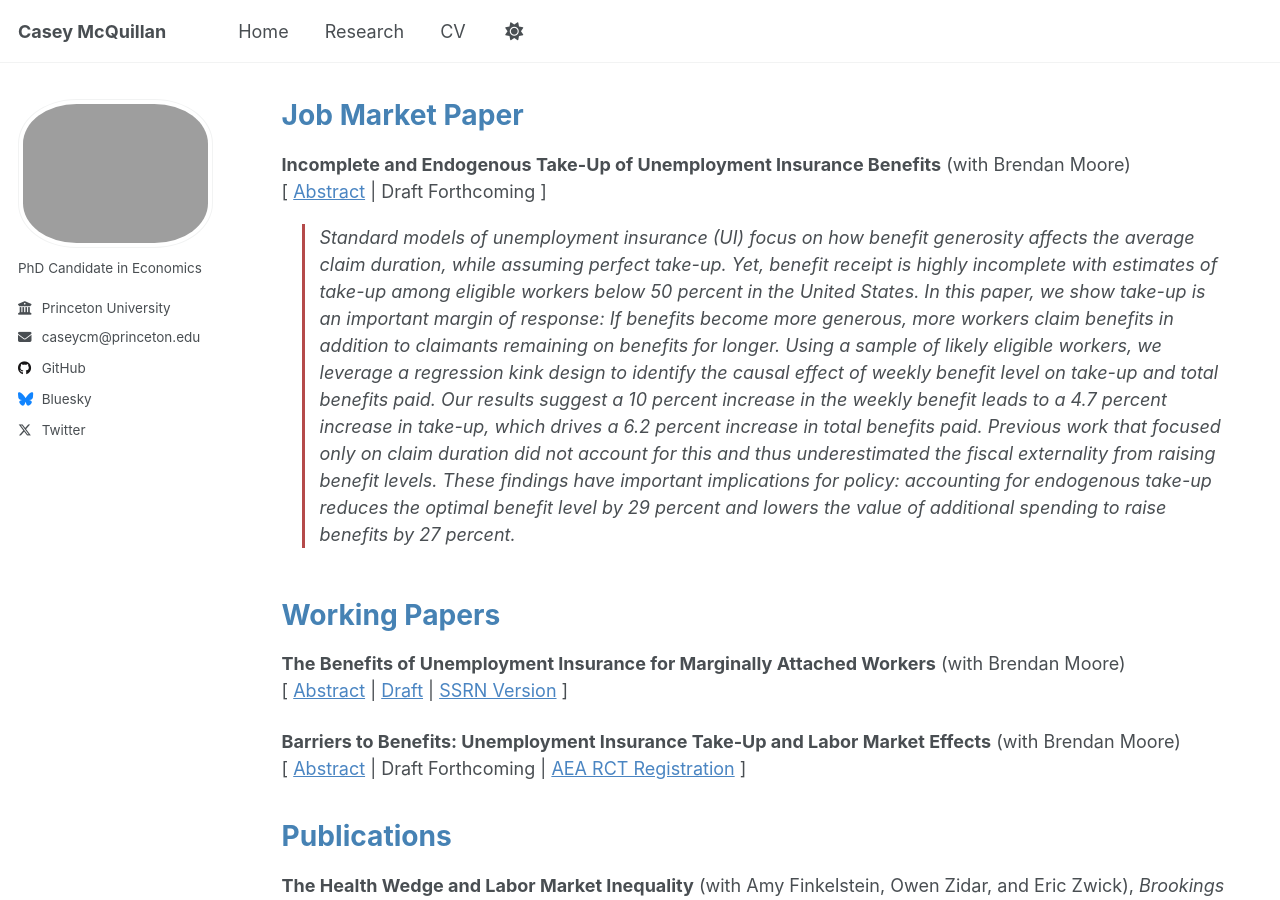
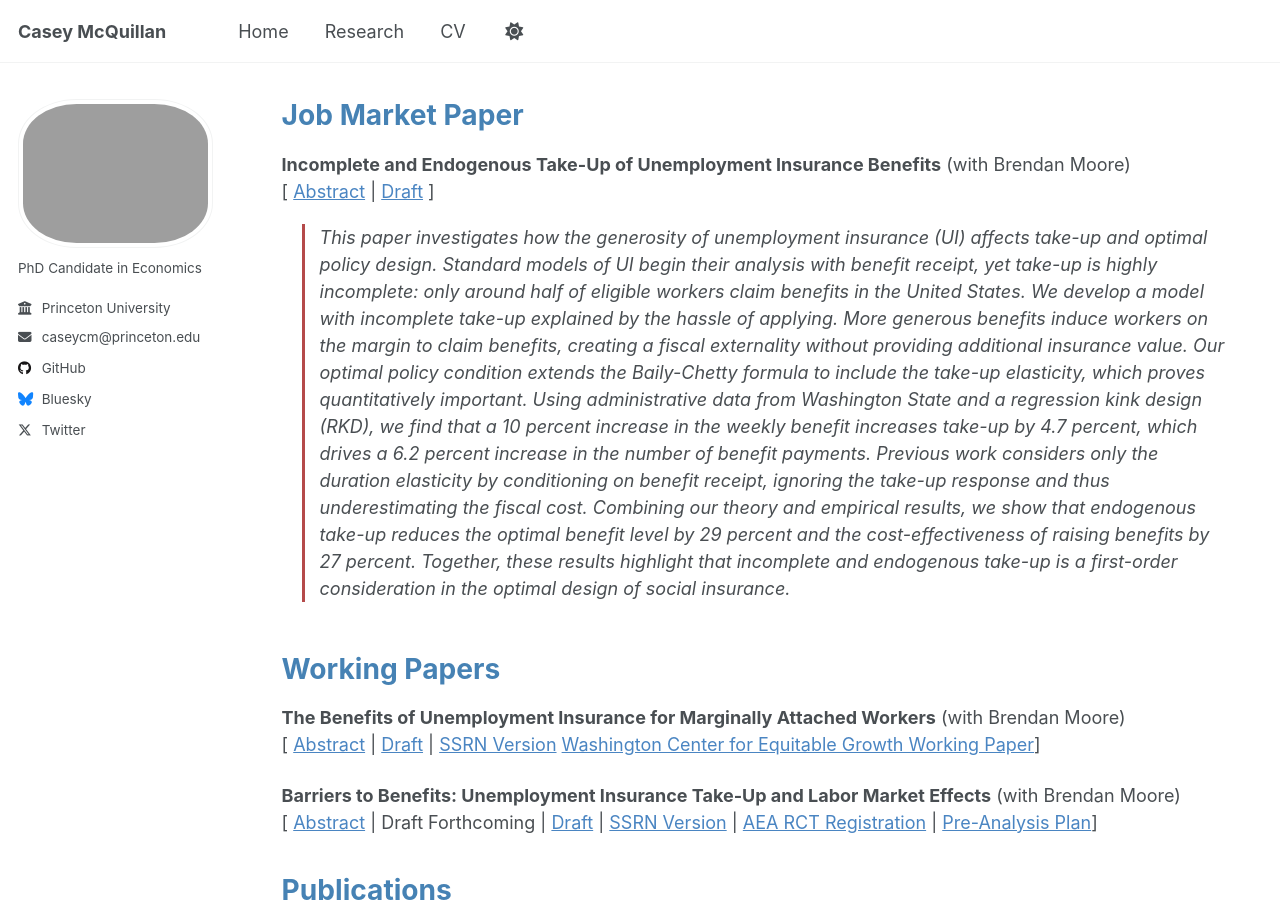
Before and after one commit to casey-mcquillan/casey-mcquillan.github.io, a Jekyll site: the page built from _pages/research.md, in a window 1280 px wide and 900 px high. Built offline with Jekyll 4.4.1, drawn with Linux system fonts in a browser that asks for light colours.

Commit message:
Update Research with abstracts and drafts

```diff
--- a/_pages/research.md
+++ b/_pages/research.md
@@ -8,10 +8,10 @@ author_profile: true
 # Job Market Paper
 
 **Incomplete and Endogenous Take-Up of Unemployment Insurance Benefits** (with Brendan Moore) <br>
-[ [Abstract](#){: onclick="event.preventDefault(); toggleAbstract('abstract_JMP')" .paper-link} | Draft Forthcoming ]
+[ [Abstract](#){: onclick="event.preventDefault(); toggleAbstract('abstract_JMP')" .paper-link} | [Draft](https://esd.wa.gov/media/pdf/4240/endogenoustake-upuibenefts-working-paper-oct2025pdf/download?inline){: target="_blank"  rel="noopener noreferrer" .paper-link} ]
 <div id="abstract_JMP">
 <blockquote style="margin-left: 20px; padding-left: 15px; border-left: 3px solid rgb(181, 74, 74);">
-Standard models of unemployment insurance (UI) focus on how benefit generosity affects the average claim duration, while assuming perfect take-up. Yet, benefit receipt is highly incomplete with estimates of take-up among eligible workers below 50 percent in the United States. In this paper, we show take-up is an important margin of response: If benefits become more generous, more workers claim benefits in addition to claimants remaining on benefits for longer. Using a sample of likely eligible workers, we leverage a regression kink design to identify the causal effect of weekly benefit level on take-up and total benefits paid. Our results suggest a 10 percent increase in the weekly benefit leads to a 4.7 percent increase in take-up, which drives a 6.2 percent increase in total benefits paid. Previous work that focused only on claim duration did not account for this and thus underestimated the fiscal externality from raising benefit levels. These findings have important implications for policy: accounting for endogenous take-up reduces the optimal benefit level by 29 percent and lowers the value of additional spending to raise benefits by 27 percent.
+This paper investigates how the generosity of unemployment insurance (UI) affects take-up and optimal policy design. Standard models of UI begin their analysis with benefit receipt, yet take-up is highly incomplete: only around half of eligible workers claim benefits in the United States. We develop a model with incomplete take-up explained by the hassle of applying. More generous benefits induce workers on the margin to claim benefits, creating a fiscal externality without providing additional insurance value. Our optimal policy condition extends the Baily-Chetty formula to include the take-up elasticity, which proves quantitatively important. Using administrative data from Washington State and a regression kink design (RKD), we find that a 10 percent increase in the weekly benefit increases take-up by 4.7 percent, which drives a 6.2 percent increase in the number of benefit payments. Previous work considers only the duration elasticity by conditioning on benefit receipt, ignoring the take-up response and thus underestimating the fiscal cost. Combining our theory and empirical results, we show that endogenous take-up reduces the optimal benefit level by 29 percent and the cost-effectiveness of raising benefits by 27 percent. Together, these results highlight that incomplete and endogenous take-up is a first-order consideration in the optimal design of social insurance.
 </blockquote>
 </div>
 <div style="height: 15px;"></div>
@@ -19,7 +19,7 @@ Standard models of unemployment insurance (UI) focus on how benefit generosity a
 # Working Papers
 
 **The Benefits of Unemployment Insurance for Marginally Attached Workers** (with Brendan Moore) <br>
-[ [Abstract](#){: onclick="event.preventDefault(); toggleAbstract('abstract_RDD')" .paper-link} | [Draft](https://casey-mcquillan.github.io/files/McQuillan_Moore_UIBenefitsMarginal_2025_0709.pdf){: target="_blank"  rel="noopener noreferrer" .paper-link} | [SSRN Version](https://papers.ssrn.com/sol3/papers.cfm?abstract_id=5357413){: target="_blank"  rel="noopener noreferrer" .paper-link} ]
+[ [Abstract](#){: onclick="event.preventDefault(); toggleAbstract('abstract_RDD')" .paper-link} | [Draft](https://casey-mcquillan.github.io/files/McQuillan_UIBenefitsMarginal_2025_0709.pdf){: target="_blank"  rel="noopener noreferrer" .paper-link} | [SSRN Version](https://papers.ssrn.com/sol3/papers.cfm?abstract_id=5357413){: target="_blank"  rel="noopener noreferrer" .paper-link} [Washington Center for Equitable Growth Working Paper](https://equitablegrowth.org/working-papers/the-benefits-of-unemployment-insurance-for-marginally-attached-workers/){: target="_blank"  rel="noopener noreferrer" .paper-link}]
 <div id="abstract_RDD" class="abstract hidden">
 <blockquote style="margin-left: 20px; padding-left: 15px; border-left: 3px solid rgb(181, 74, 74);">
 Existing research consistently finds that unemployment insurance (UI) benefits delay job finding with limited effects on job quality, but focuses on changes in UI generosity while holding fixed access to re-employment services. Using employer-employee matched data from Washington State and a fuzzy regression discontinuity design around the eligibility threshold for UI, we find that benefit receipt minimally delays re-employment but substantially improves labor market outcomes. UI increases cumulative hours worked by approximately 15 full-time weeks and earnings by \$14,000 in the two years following job loss, representing 37 percent and 50 percent increases, respectively. These gains are driven by improved job quality, as recipients experience longer tenure and higher wages with their next employer. Effects are larger for workers living near public employment offices, suggesting that access to re-employment services enhances search productivity. Expanding UI access by lowering the eligibility threshold is much more cost-effective than raising benefit levels or extending potential duration, as workers benefit from more stable, higher-paying re-employment that partially offsets its cost.
@@ -27,10 +27,10 @@ Existing research consistently finds that unemployment insurance (UI) benefits d
 </div>
 
 **Barriers to Benefits: Unemployment Insurance Take-Up and Labor Market Effects** (with Brendan Moore) <br>
-[ [Abstract](#){: onclick="event.preventDefault(); toggleAbstract('abstract_RCT')" .paper-link} | Draft Forthcoming | [AEA RCT Registration](https://www.socialscienceregistry.org/trials/13608){: target="_blank"  rel="noopener noreferrer" .paper-link} ]
+[ [Abstract](#){: onclick="event.preventDefault(); toggleAbstract('abstract_RCT')" .paper-link} | Draft Forthcoming | [Draft](https://esd.wa.gov/media/pdf/4222/barriers-benefits-working-paper-oct2025pdf/download?inline){: target="_blank"  rel="noopener noreferrer" .paper-link} | [SSRN Version](https://papers.ssrn.com/sol3/papers.cfm?abstract_id=5663550){: target="_blank"  rel="noopener noreferrer" .paper-link} | [AEA RCT Registration](https://www.socialscienceregistry.org/trials/13608){: target="_blank"  rel="noopener noreferrer" .paper-link} | [Pre-Analysis Plan](https://casey-mcquillan.github.io/files/PreAnalysis_Plan_May22_2024.pdf){: target="_blank"  rel="noopener noreferrer" .paper-link}]
 <div id="abstract_RCT" class="abstract hidden">
 <blockquote style="margin-left: 20px; padding-left: 15px; border-left: 3px solid rgb(173, 99, 99);">
-Unemployment Insurance (UI) provides income support during job loss, yet take-up remains puzzlingly low, with less than half of eligible unemployed workers in the U.S. claiming benefits. We implement a large-scale field experiment among 50,000 workers in Washington State flagged in real time as likely recent job losers without a UI claim to study the causes and labor supply implications of incomplete take-up.  Informational letters increased UI applications by 1.5 percentage points (an 80\% increase), with effects concentrated among low-wage workers. We attribute the treatment effects to reduced learning costs rather than improved beliefs about eligibility due to the letters' positive effect on the application rejection rate. Randomized destigmatizing letters induced more applications only among high-wage job seekers. Despite raising UI take-up, we can rule out adverse labor supply effects. We argue work-search requirements serve a dual function: motivating faster re-employment while simultaneously excluding marginal applicants who do not satisfy compliance rules. To interpret these findings and quantify the underlying frictions, we develop and estimate a structural job search model with endogenous UI take-up that rationalizes our experimental effects and informs the design of targeted UI outreach policies.
+Unemployment insurance (UI) take-up is relatively low in the United States. We implement a large-scale field experiment among 50,000 likely unemployed individuals to study the causes and labor supply implications of incomplete UI take-up. Informational letters increased applications and receipt, with effects concentrated among low-wage workers. Rejection rates among treated applicants also increased: this suggests that the letters primarily reduced learning costs rather than improved eligibility beliefs. Randomized messages aimed at reducing free-rider stigma induced more applications, primarily among high-wage job seekers. Although prior work finds that more generous UI slows job finding, our take-up intervention modestly increased reemployment, as work-search requirements hastened job finding among recipients but also screened out applicants who were unwilling or unable to verify their search. We develop and estimate a structural job search model calibrated to the reduced form-experimental results to quantify these frictions and show that lower search-compliance costs yield the largest welfare gains for unemployed workers.
 </blockquote>
 </div>
 <div style="height: 15px;"></div>
```
Also changed, not shown: 6 other files.
